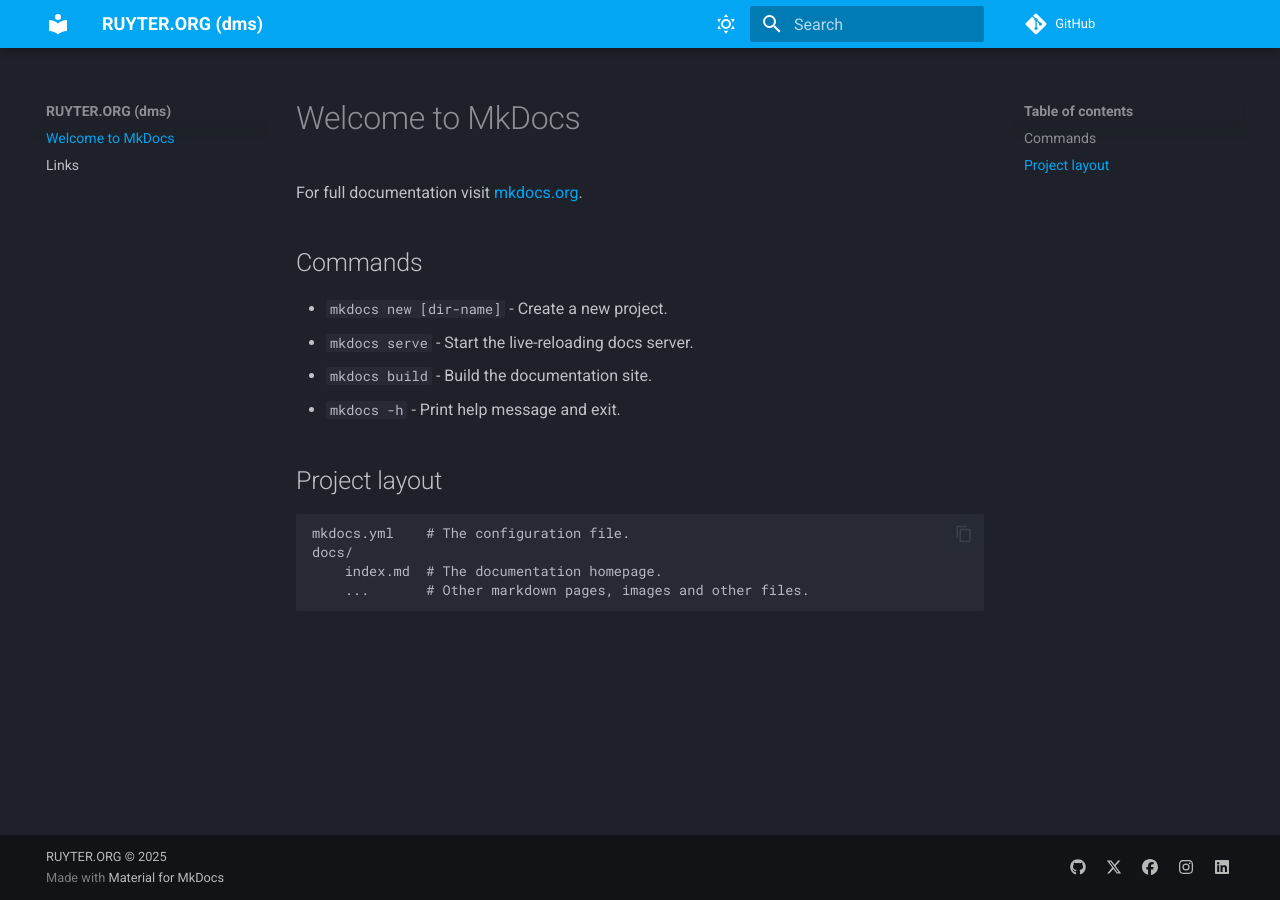
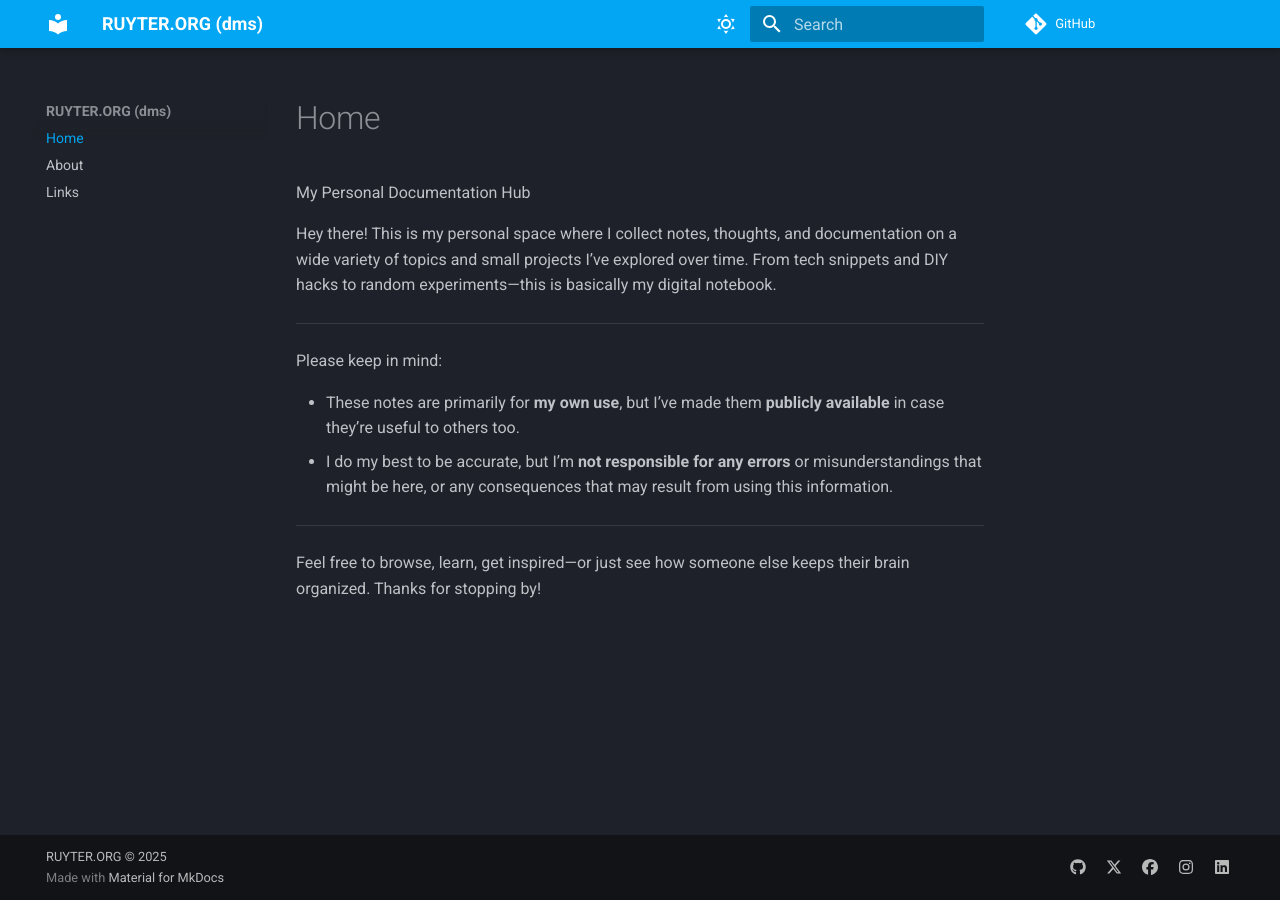
Before and after one commit to ruyterpde/mkdocs, an MkDocs documentation site: the page built from docs/index.md, in a window 1280 px wide. Built offline with MkDocs 1.6.1 and Material for MkDocs 9.7.7, drawn with Linux system fonts in a browser that asks for light colours.

Commit message:
Added about.md

```diff
--- a/docs/index.md
+++ b/docs/index.md
@@ -1,17 +1,17 @@
-# Welcome to MkDocs
+# Home
 
-For full documentation visit [mkdocs.org](https://www.mkdocs.org).
+My Personal Documentation Hub
 
-## Commands
+Hey there! This is my personal space where I collect notes, thoughts, and documentation on a wide variety of topics and small projects I’ve explored over time. From tech snippets and DIY hacks to random experiments—this is basically my digital notebook.
 
-* `mkdocs new [dir-name]` - Create a new project.
-* `mkdocs serve` - Start the live-reloading docs server.
-* `mkdocs build` - Build the documentation site.
-* `mkdocs -h` - Print help message and exit.
+---
 
-## Project layout
+Please keep in mind:
 
-    mkdocs.yml    # The configuration file.
-    docs/
-        index.md  # The documentation homepage.
-        ...       # Other markdown pages, images and other files.
+- These notes are primarily for **my own use**, but I’ve made them **publicly available** in case they’re useful to others too.
+- I do my best to be accurate, but I’m **not responsible for any errors** or misunderstandings that might be here, or any consequences that may result from using this information.
+
+---
+
+Feel free to browse, learn, get inspired—or just see how someone else keeps their brain organized.
+Thanks for stopping by!
```
Also changed, not shown: docs/about.md (added, +18 -0 lines), docs/links.md (+10 -2 lines).
